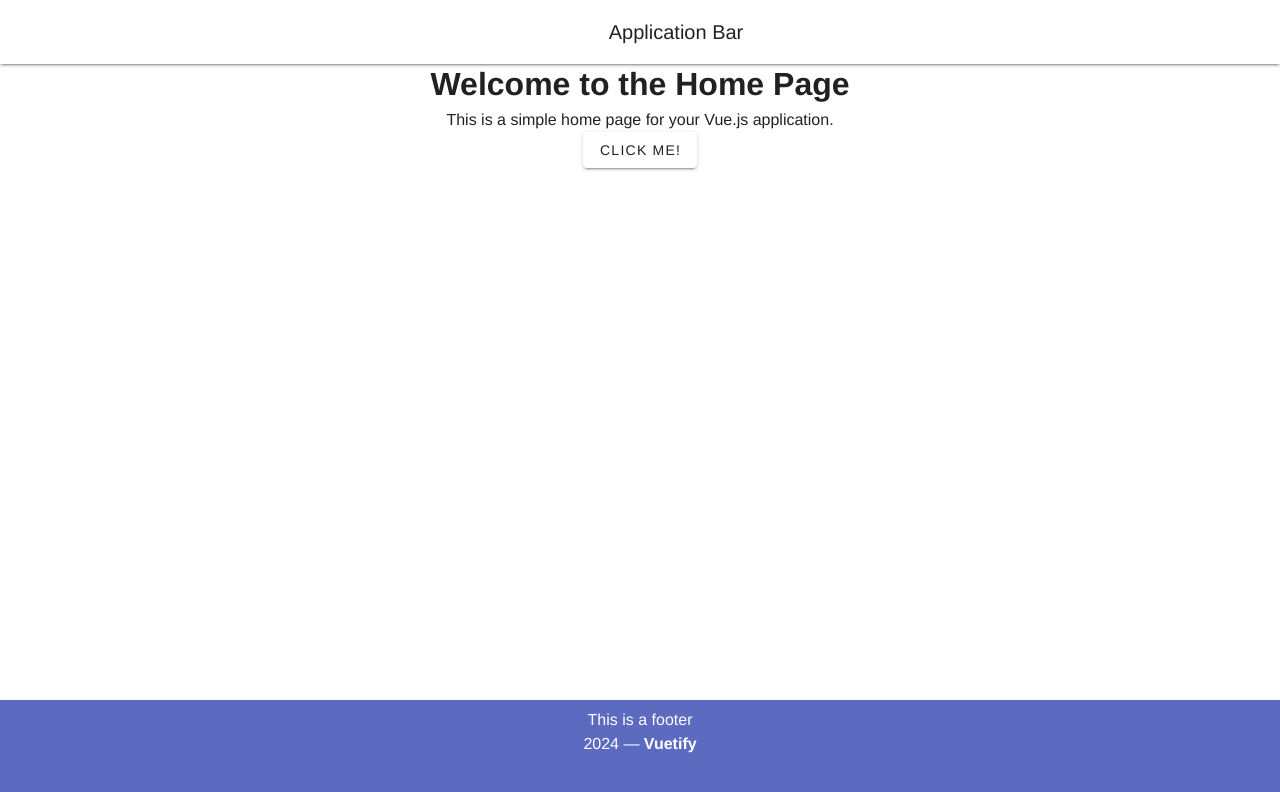
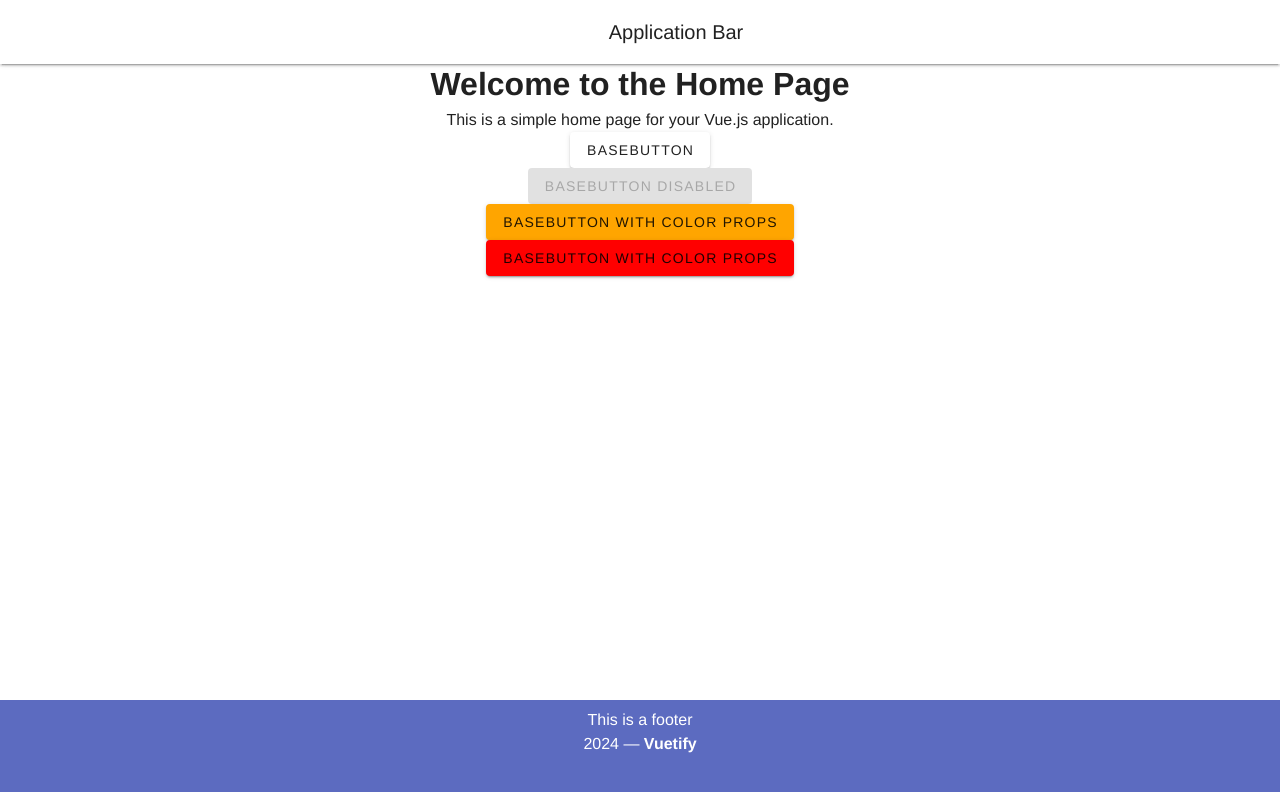
Before and after one commit to MaximeBoulle/vue-oauth-microsoft-graph-TP3, a Vue app: page / in a window 1280 px wide. Shown: the top 792 px of the page. Built offline with nearby package versions, Linux system fonts and the light colour scheme.

Commit message:
Ex 8: color palette and prop for BaseButton

```diff
--- a/src/components/BaseButton.vue
+++ b/src/components/BaseButton.vue
@@ -1,5 +1,5 @@
 <template>
-    <v-btn :disabled="isDisabled" @click="click">
+    <v-btn :disabled="disabled" :style="{ backgroundColor: color }" @click="click">
         <slot></slot>
     </v-btn>
 </template>
@@ -7,6 +7,17 @@
 <script>
 export default {
     name: 'BaseButton',
+    props: {
+        disabled: {
+            type: Boolean,
+            default: false
+        },
+        color: {
+            type: String,
+            default: 'primary',
+        },
+
+    },
 
     data() {
         return {
--- a/src/pages/HomePage.vue
+++ b/src/pages/HomePage.vue
@@ -2,7 +2,12 @@
     <div class="home-page">
         <h1>Welcome to the Home Page</h1>
         <p>This is a simple home page for your Vue.js application.</p>
-        <BaseButton>Click me!</BaseButton>
+        <div class="buttons">
+            <BaseButton>BaseButton</BaseButton>
+            <BaseButton disabled="true">BaseButton disabled</BaseButton>
+            <BaseButton color="orange">BaseButton with color props</BaseButton>
+            <BaseButton color="red">BaseButton with color props</BaseButton>
+        </div>
     </div>
 </template>
 
@@ -10,6 +15,12 @@
 
 .home-page{
     min-height: 80vh;
+}
+
+.buttons{
+    display: flex;
+    flex-direction: column;
+    align-items: center;
 }
 
 </style>
```
